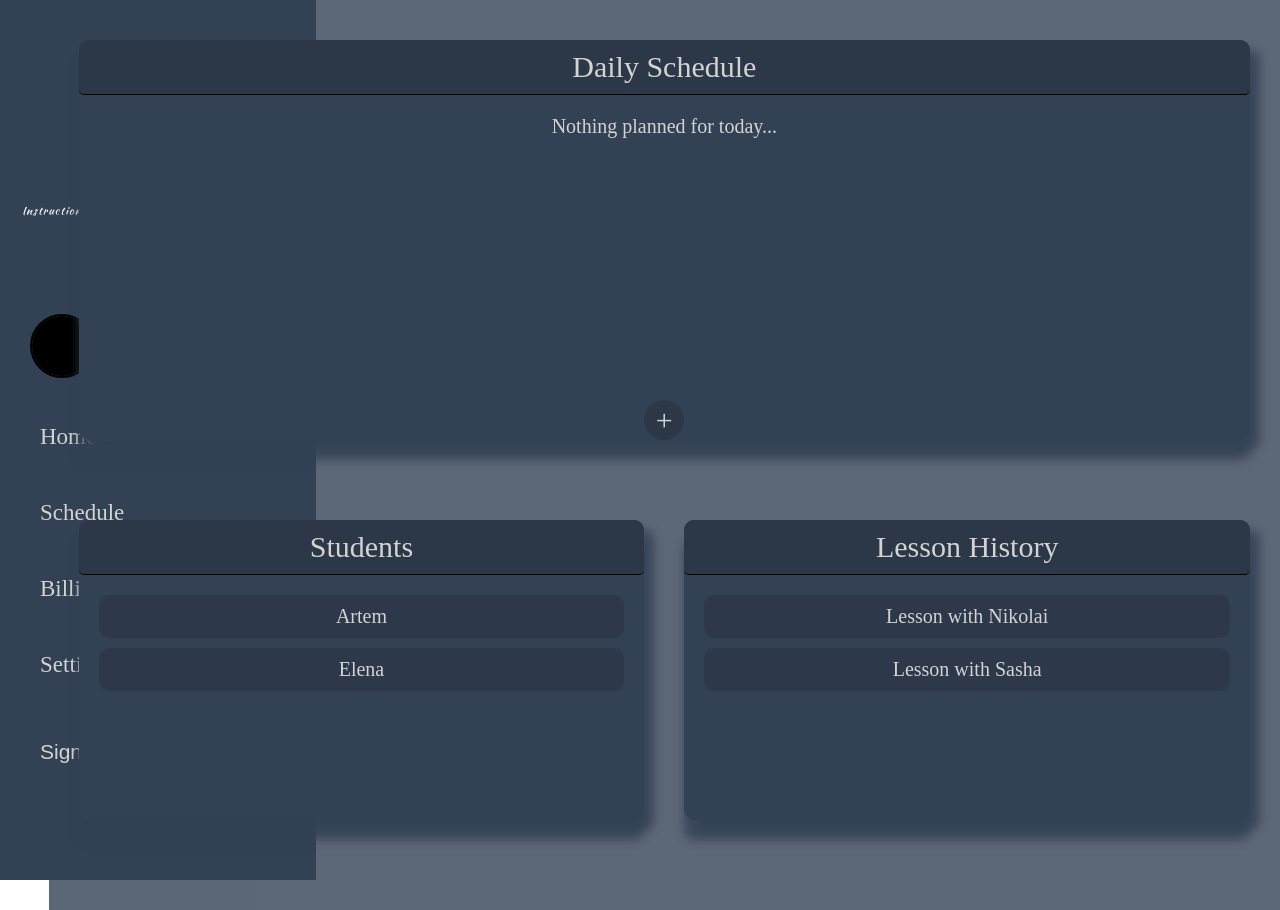
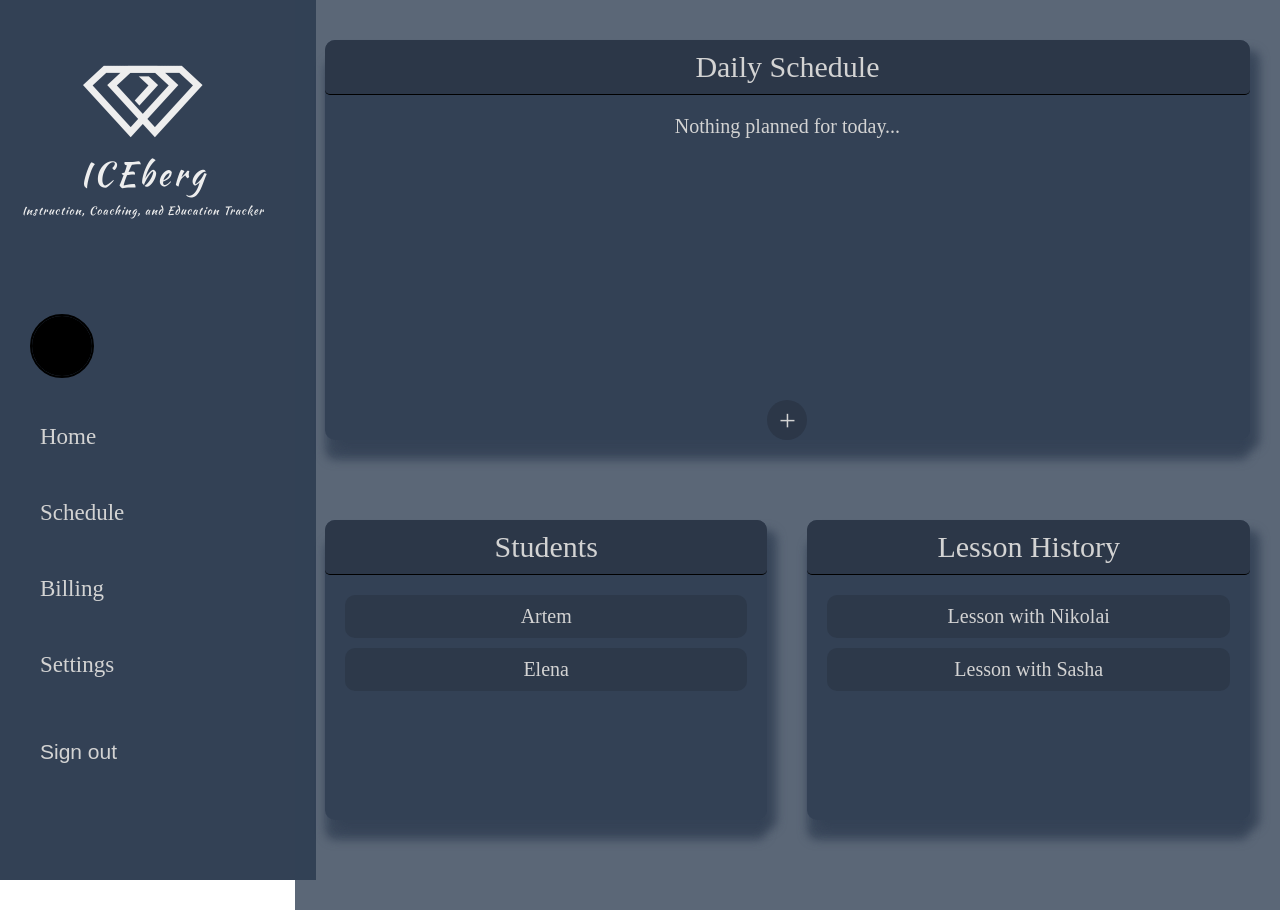
Before and after one commit to RocketXDev/coaching-app-2, a Next.js app: page /home in a window 1280 px wide. Built offline with nearby package versions, Linux system fonts and the light colour scheme; no server answers; the database is empty; sample sign-in values are in the browser's storage.

Commit message:
Finished GUI and laoding page for dashboard and schedule

```diff
--- a/app/(pages)/(main-pages)/home/page.jsx
+++ b/app/(pages)/(main-pages)/home/page.jsx
@@ -1,6 +1,5 @@
 "use client"
-import { useEffect, useState } from "react"
-import "../css/homePage.css"
+import { useEffect, useState } from "react";
 
 export default function Home() {
 
--- a/app/(pages)/(main-pages)/layout.jsx
+++ b/app/(pages)/(main-pages)/layout.jsx
@@ -2,11 +2,13 @@
 import Nav from "../../components/Nav";
 import localFont from "next/font/local"
 import "../../globals.css"
-import { useEffect, useState } from "react";
+import { Suspense, useEffect, useState } from "react";
 import {auth, app} from '../../firebase/config'
 import { useRouter } from "next/navigation";
 import { getFirestore, doc, getDoc } from "firebase/firestore";
 import LoadingPage from "../../components/LoadingPage";
+import "../(main-pages)/css/homePage.css";
+import "../(main-pages)/css/schedulePage.css";
 
 
 const geistSans = localFont({
@@ -48,10 +50,12 @@ export default function MainLayout({ children }) {
   return (
       <section>
         {loadPage ?
-        <>
-          <Nav name = {userName}/>
-          <div className="content">{children}</div>
-        </> :
+        <Suspense fallback = {<LoadingPage />}>
+          <>
+            <Nav name = {userName}/>
+            <div className="content">{children}</div>
+          </>
+        </Suspense> :
         <LoadingPage/>
         }
       </section>
--- a/app/(pages)/(main-pages)/schedule/page.jsx
+++ b/app/(pages)/(main-pages)/schedule/page.jsx
@@ -6,7 +6,6 @@ import DatePicker from "react-datepicker";
 import TimePicker from 'rsuite/TimePicker';
 import 'rsuite/TimePicker/styles/index.css';
 import "react-datepicker/dist/react-datepicker.css";
-import "../css/schedulePage.css";
 import { getFirestore, collection, addDoc, getDocs } from "firebase/firestore";
 import {auth, app} from '../../../firebase/config';
 
--- a/app/layout.jsx
+++ b/app/layout.jsx
@@ -1,5 +1,7 @@
 import localFont from "next/font/local";
-import "./globals.css"
+import LoadingPage from "./components/LoadingPage";
+import "./globals.css";
+import { Suspense } from "react";
 
 export const metadata = {
   title: 'Next.js',
@@ -22,7 +24,7 @@ export default function RootLayout({ children }) {
   return (
     <html lang="en">
       <body className={`${geistSans.variable} ${geistMono.variable}`}>
-      <div>{children}</div>
+        <Suspense fallback={<LoadingPage/>}><div>{children}</div></Suspense>
       </body>
     </html>
   )
```
